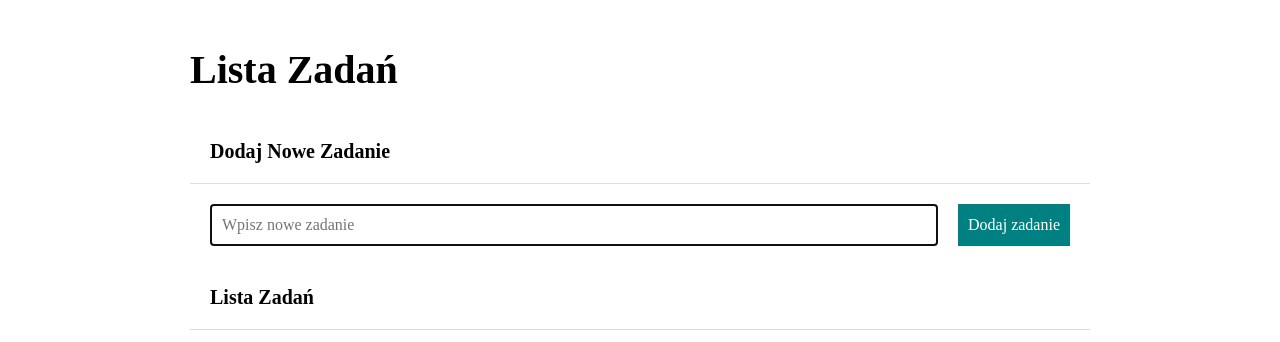
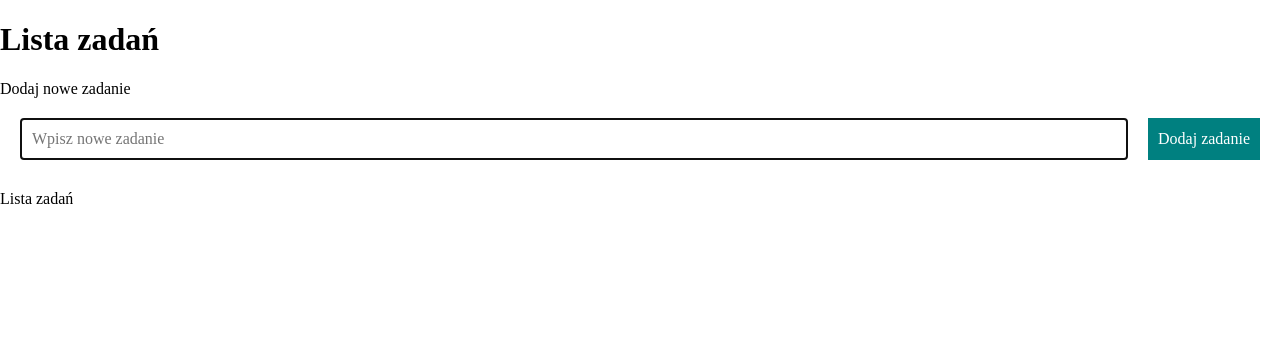
Before and after one commit to Przemek8686/Task-list1, a React (Create React App) app: page / in a window 1280 px wide. Shown: the top 342 px of the page. Built offline with nearby package versions, Linux system fonts and the light colour scheme.

Commit message:
Section GlobalStyled correct.components app added

```diff
--- a/src/App.js
+++ b/src/App.js
@@ -1,91 +1,70 @@
-import React, { useState, useEffect } from "react";
+import { useState } from "react";
 import Form from "./Form";
 import Tasks from "./Tasks";
 import Buttons from "./Buttons";
 import Section from "./Section";
 import Header from "./Header";
-import Container from "./Container";
+import { ThemeProvider } from "styled-components";
 import useTasks from "./useTasks";
 
-const getInitialTasks = () => {
-  const tasksFromLocalStorage = localStorage.getItem("tasks");
-
-  return tasksFromLocalStorage ? JSON.parse(tasksFromLocalStorage) : [];
+const theme = {
+  colors: {
+    done: {
+      display: "hsl(120, 100%, 25%)",
+      hover: "hsl(120, 100%, 28%)",
+      active: "hsl(120, 100%, 31%)",
+    },
+    remove: {
+      display: "hsl(0, 100%, 50%)",
+      hover: "hsl(0, 100%, 62%)",
+      active: "hsl(0, 100%, 68%)",
+    },
+  },
+  breakPoints: {
+    mobiles: 767,
+  },
 };
 
 function App() {
-  const [hideDone, setHideDone] = useState(false);
-  const [tasks, setTasks] = useState(getInitialTasks);
+  const [hideDone, setHideDone] = useState(
 
-  useEffect(() => {
-    localStorage.setItem("tasks", JSON.stringify(tasks));
-  }, [tasks]);
+  );
 
   const toggleHideDone = () => {
     setHideDone((hideDone) => !hideDone);
   };
 
-  const removeTask = (id) => {
-    setTasks((tasks) => tasks.filter((task) => task.id !== id));
-  };
+  const { tasks, setAllDone, toggleTaskDone, removeTask, addNewTask } =
+    useTasks();
 
-  const toggleTaskDone = (id) => {
-    setTasks((tasks) =>
-      tasks.map((task) => {
-        if (task.id === id) {
-          return { ...task, done: !task.done };
-        }
-        return task;
-      })
-    );
-  };
-
-  const setAllDone = () => {
-    setTasks((tasks) =>
-      tasks.map((task) => ({
-        ...task,
-        done: true,
-      }))
-    );
-  };
-
-  const addNewTask = (content) => {
-    setTasks((tasks) => [
-      ...tasks,
-      {
-        content,
-        done: false,
-        id: tasks.length ? tasks[tasks.length - 1].id + 1 : 1,
-      },
-    ]);
-  };
   return (
-    <Container>
-      <Header title="Lista Zadań" />
+    <ThemeProvider theme={theme}>
+      <Header title={"Lista zadań"} />
       <Section
-        title="Dodaj Nowe Zadanie"
+        title={"Dodaj nowe zadanie"}
         body={<Form addNewTask={addNewTask} />}
       />
       <Section
-        title="Lista Zadań"
+        title={"Lista zadań"}
         body={
           <Tasks
             tasks={tasks}
             hideDone={hideDone}
+            toggleTaskDone={toggleTaskDone}
             removeTask={removeTask}
-            toggleTaskDone={toggleTaskDone}
           />
         }
-        extraBodyContent={
+        buttons={
           <Buttons
             tasks={tasks}
             hideDone={hideDone}
+            disabled={tasks.every(({ done }) => done)}
             toggleHideDone={toggleHideDone}
             setAllDone={setAllDone}
           />
         }
       />
-    </Container>
+    </ThemeProvider>
   );
 }
 export default App;
--- a/src/Container/index.js
+++ /dev/null
@@ -1,7 +0,0 @@
-import "./style.css";
-const Container = ({ children }) => (
-    <main className="container">
-        {children}
-    </main>
-);
-export default Container;
--- a/src/Container/style.css
+++ /dev/null
@@ -1,5 +0,0 @@
-.container {
-    max-width: 900px;
-    margin: auto;
-    padding: 20px;
-}
--- a/src/Section/index.js
+++ b/src/Section/index.js
@@ -1,11 +1,11 @@
-import "./style.css";
-const Section = ({ title, body, extraBodyContent }) => (
-  <section className="section">
-    <header className="section__lowerHeader">
-      <h2 className="section__title">{title}</h2>
-      {extraBodyContent}
-    </header>
-    {body}
-  </section>
+import { StyledSection, StyledDiv, StyledHeader, StyledBody } from "./styled";
+const Section = ({ title, body, buttons }) => (
+  <StyledSection>
+    <StyledHeader>
+      <div>{title}</div>
+      <StyledDiv>{buttons}</StyledDiv>
+    </StyledHeader>
+    <StyledBody>{body}</StyledBody>
+  </StyledSection>
 );
 export default Section;
--- a/src/Section/style.css
+++ /dev/null
@@ -1,41 +0,0 @@
-.section {
-    background-color: white;
-
-}
-
-.section__header {
-    font-size: 20px;
-    padding: 20px;
-    margin: 0;
-    border-bottom: 1px solid hsl(o, 0%, 87%);
-
-}
-
-.section--under {
-    border: 1px solid hsl(0, 0%, 87%);
-    margin-top: 10px;
-}
-
-
-
-.section__title {
-    font-size: 20px;
-    margin: 0 auto;
-
-}
-
-.section__lowerHeader {
-    border-bottom: 1px solid #ddd;
-    display: grid;
-    grid-template-columns: auto auto;
-    grid-gap: 20px;
-    justify-content: space-between;
-    align-items: center;
-    padding: 20px;
-}
-
-@media (max-width: 767px) {
-    .section__lowerHeader {
-        grid-template-columns: 1fr;
-    }
-}
--- /dev/null
+++ b/src/Section/styled.js
@@ -0,0 +1,31 @@
+import styled from "styled-components";
+
+export const StyledSection = styled.section`
+  background-color: white;
+  margin: 10px 0px;
+`;
+export const StyledDiv = styled.div`
+display: flex;
+gap: 20px;
+@media (max-width: ${({ theme }) => theme.breakPoints.mobiles}px{
+    flex-direction: column;
+}
+`;
+
+export const StyledHeader = styled.header`
+  display: grid;
+  justify-content: space-between;
+  grid-template-columns: auto auto;
+  margin: 5px 0;
+  padding: 20px 25px;
+  border-bottom: 2px solid #e6e6e6;
+  font-weight: 700;
+
+  @media (max-width: ${({ theme }) => theme.breakPoints.mobiles}px) {
+    geid-template-columns: 1fr;
+  }
+`;
+
+export const StyledBody = styled.div`
+  padding: 15px 20px;
+`;
--- a/src/index.js
+++ b/src/index.js
@@ -1,12 +1,13 @@
-import React from 'react';
-import ReactDOM from 'react-dom/client';
-import './styled.js';
-import App from './App';
-import reportWebVitals from './reportWebVitals';
+import React from "react";
+import ReactDOM from "react-dom/client";
+import App from "./App";
+import StyledGlobal from "./styled";
+import reportWebVitals from "./reportWebVitals";
 
-const root = ReactDOM.createRoot(document.getElementById('root'));
+const root = ReactDOM.createRoot(document.getElementById("root"));
 root.render(
   <React.StrictMode>
+    <StyledGlobal />
     <App />
   </React.StrictMode>
 );
--- a/src/styled.js
+++ b/src/styled.js
@@ -1,19 +1,20 @@
 import { createGlobalStyle } from "styled-components";
 
-const GlobalStyled = createGlobalStyle`
+const StyledGlobal = createGlobalStyle`
 html {
   box-sizing: border-box;
 }
 *, ::after, ::before {
   box-sizing: inherit;
 }
+
 body {
   max-width: 1200px;
   margin: 0 auto;
   padding: 10px;
-  background-color: #e6e6e6;
-  font-family: 'Source Sans Pro', sans-serif;
+  background-color:#e6e6e6 ;
+  font-family: 'Source Sans Pr, sans-serif;
   font-size: 24px;
 }
 `;
-export default GlobalStyled;
+export default StyledGlobal;
```
